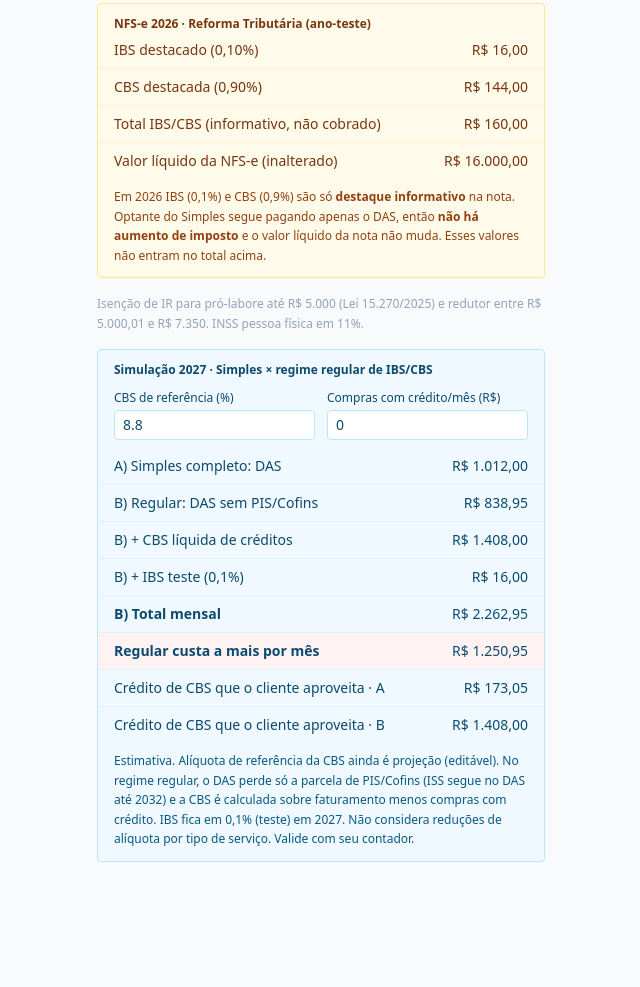
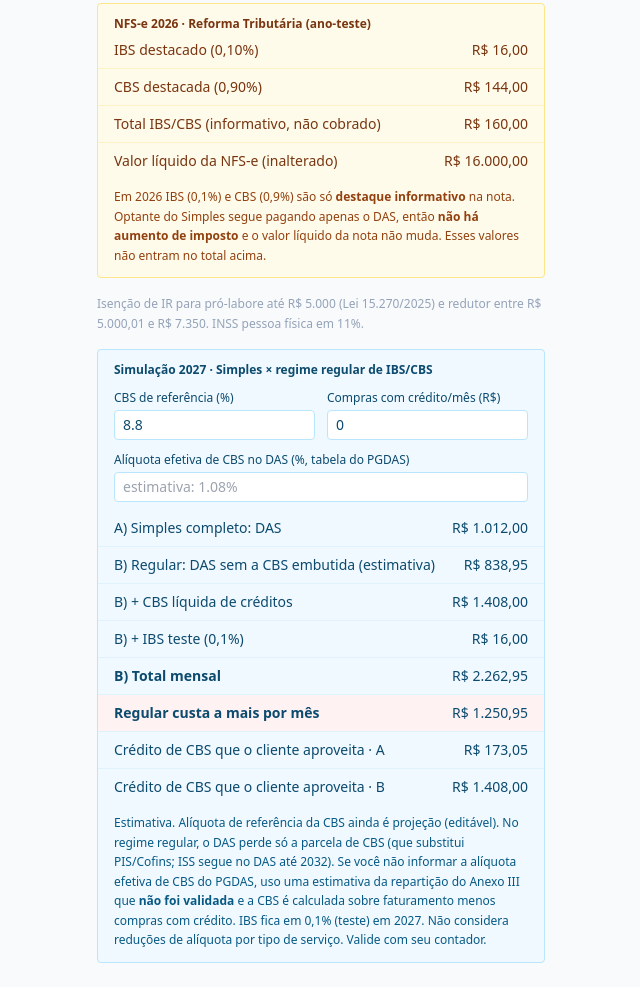
Before and after one commit to LuisSantosJS/calc-anexo3-simples, a plain HTML site: page index.html in a window 1280 px wide. Shown: the part 483-1470 px from the top of the page, without its empty margins (319-959 px from the left). Before the commit the page ends 1369 px from the top, so only its background shows below. Drawn offline with nearby package versions, Linux system fonts and the light colour scheme.

Commit message:
Make CBS effective rate in DAS an editable field in 2027 simulation
Co-Authored-By: Claude Sonnet 5.5 <noreply@anthropic.com>
Claude-Session: https://claude.ai/code/session_01M42pHWJA4mEygCtzbagWZE

```diff
--- a/index.html
+++ b/index.html
@@ -39,10 +39,12 @@
             <input id="cbs" type="number" step="0.1" value="8.8" class="mt-1 w-full px-2 py-1 border border-sky-200 rounded text-sm bg-white"></label>
           <label class="text-xs text-sky-900">Compras com crédito/mês (R$)
             <input id="cred" type="number" value="0" class="mt-1 w-full px-2 py-1 border border-sky-200 rounded text-sm bg-white"></label>
+          <label class="text-xs text-sky-900 col-span-2">Alíquota efetiva de CBS no DAS (%, tabela do PGDAS)
+            <input id="cbsdas" type="number" step="0.01" placeholder="vazio = estimativa" class="mt-1 w-full px-2 py-1 border border-sky-200 rounded text-sm bg-white"></label>
         </div>
         <div id="sim" class="mt-2 divide-y divide-sky-100"></div>
         <p class="px-4 pb-3 pt-2 text-xs text-sky-800 leading-relaxed">
-          Estimativa. Alíquota de referência da CBS ainda é projeção (editável). No regime regular, o DAS perde só a parcela de PIS/Cofins (ISS segue no DAS até 2032) e a CBS é calculada sobre faturamento menos compras com crédito. IBS fica em 0,1% (teste) em 2027. Não considera reduções de alíquota por tipo de serviço. Valide com seu contador.
+          Estimativa. Alíquota de referência da CBS ainda é projeção (editável). No regime regular, o DAS perde só a parcela de CBS (que substitui PIS/Cofins; ISS segue no DAS até 2032). Se você não informar a alíquota efetiva de CBS do PGDAS, uso uma estimativa da repartição do Anexo III que <b>não foi validada</b> e a CBS é calculada sobre faturamento menos compras com crédito. IBS fica em 0,1% (teste) em 2027. Não considera reduções de alíquota por tipo de serviço. Valide com seu contador.
         </p>
       </div>
     </div>
@@ -61,6 +63,7 @@
     // Repartição do Anexo III por faixa: parcela de PIS + Cofins no DAS
     const PISCOFINS = [0.1560, 0.1710, 0.1660, 0.1660, 0.1950, 0.1950];
     const sim = document.getElementById('sim');
+    const cbsDasIn = document.getElementById('cbsdas');
     const cbsIn = document.getElementById('cbs'), credIn = document.getElementById('cred');
     const IBS = 0.001, CBS = 0.009; // alíquotas-teste 2026 (NFS-e)
     const ref = document.getElementById('ref');
@@ -100,7 +103,10 @@
 
       // Simulação 2027
       const cbsAliq = (+cbsIn.value || 0) / 100, cred = Math.min(+credIn.value || 0, f);
-      const pc = das * PISCOFINS[fx];
+      const estim = das * PISCOFINS[fx];
+      cbsDasIn.placeholder = `estimativa: ${(f > 0 ? estim / f * 100 : 0).toFixed(2)}%`;
+      const informada = cbsDasIn.value !== '';
+      const pc = informada ? Math.min(das, f * (+cbsDasIn.value || 0) / 100) : estim;
       const cbsDevida = Math.max(0, (f - cred) * cbsAliq);
       const regular = das - pc + cbsDevida + f * IBS;
       const delta = regular - das;
@@ -108,7 +114,7 @@
         `<div class="flex justify-between px-4 py-2 text-sm text-sky-900 ${cls}"><span>${l}</span><span class="font-medium tabular-nums">${fmt(v)}</span></div>`;
       sim.innerHTML =
         q('A) Simples completo: DAS', das) +
-        q('B) Regular: DAS sem PIS/Cofins', das - pc) +
+        q(`B) Regular: DAS sem a CBS embutida${informada ? '' : ' (estimativa)'}`, das - pc) +
         q('B) + CBS líquida de créditos', cbsDevida) +
         q('B) + IBS teste (0,1%)', f * IBS) +
         q('B) Total mensal', regular, 'font-semibold') +
@@ -120,6 +126,7 @@
     fat.addEventListener('input', calc);
     cbsIn.addEventListener('input', calc);
     credIn.addEventListener('input', calc);
+    cbsDasIn.addEventListener('input', calc);
     calc();
   </script>
 </body>
```
